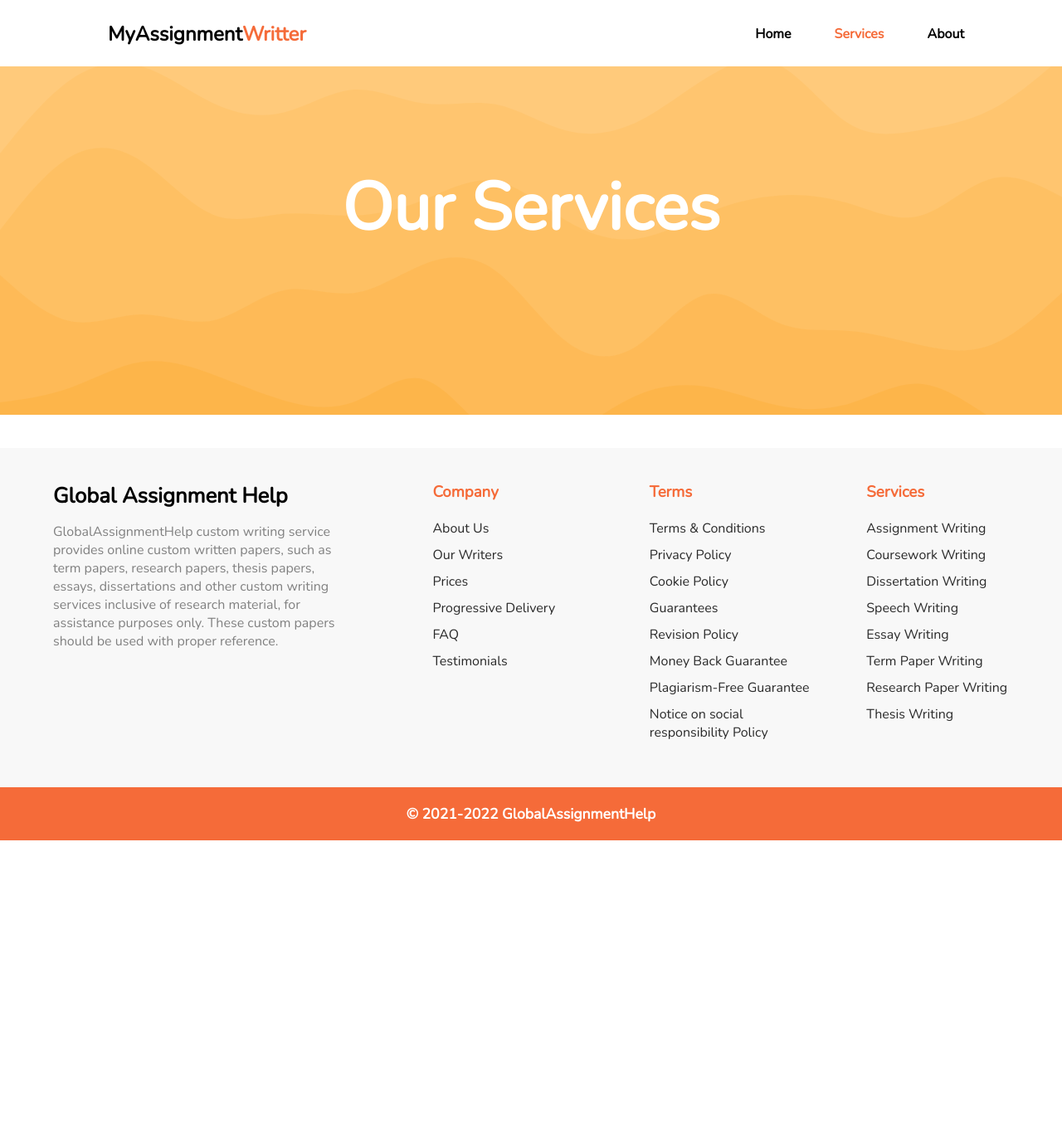
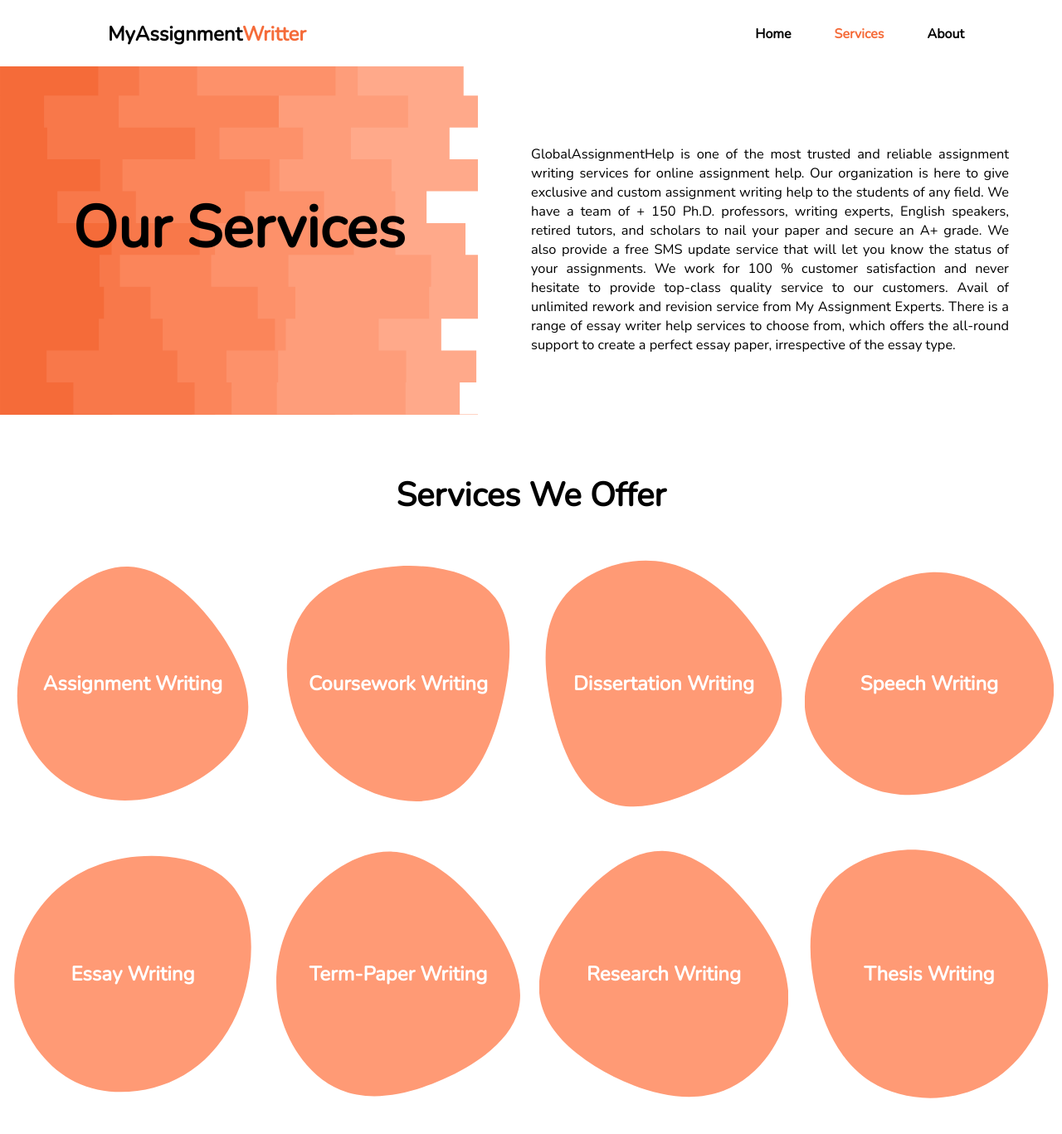
Before and after one commit to HrishikeshRathore/mritunjaysirsite, a plain HTML site: page services.html in a window 1280 px wide. Shown: the top 1367 px of the page at 83% size. Before the commit the page ends 1013 px from the top, so only its background shows below. Drawn offline with nearby package versions, Linux system fonts and the light colour scheme.

Commit message:
service update

```diff
--- a/services.html
+++ b/services.html
@@ -6,6 +6,8 @@
     <meta http-equiv="X-UA-Compatible" content="IE=edge">
     <meta name="viewport" content="width=device-width, initial-scale=1.0">
     <title>Document</title>
+    <link href='https://css.gg/arrange-front.css' rel='stylesheet'>
+    <link rel="stylesheet" href="https://cdnjs.cloudflare.com/ajax/libs/font-awesome/4.7.0/css/font-awesome.min.css">
     <link rel="stylesheet" href="styles/style.css">
     <link rel="stylesheet" href="styles/navbar.css">
     <link rel="stylesheet" href="styles/footer.css">
@@ -36,7 +38,81 @@
 
 
     <section id="heading">
-        <h1>Our Services</h1>
+        <div class="headname">
+            <h1>Our Services</h1>
+        </div>
+        <div class="headcon">
+            <p>GlobalAssignmentHelp is one of the most trusted and reliable assignment writing services for online
+                assignment help. Our
+                organization is here to give exclusive and custom assignment writing help to the students of any field.
+                We have a team
+                of + 150 Ph.D. professors, writing experts, English speakers, retired tutors, and scholars to nail your
+                paper and secure
+                an A+ grade. We also provide a free SMS update service that will let you know the status of your
+                assignments. We work
+                for 100 % customer satisfaction and never hesitate to provide top-class quality service to our
+                customers. Avail of
+                unlimited rework and revision service from My Assignment Experts. There is a range of essay writer help
+                services to
+                choose from, which offers the all-round support to create a perfect essay paper, irrespective of the
+                essay type.</p>
+        </div>
+    </section>
+
+
+    <h2 class="service">
+        Services We Offer
+    </h2>
+
+    <section id="content">
+
+        <div class="row">
+            <a href="#">
+                <div class="card1">
+                    <h2>Assignment Writing</h2>
+                </div>
+            </a>
+            <a href="#">
+                <div class="card2">
+                    <h2>Coursework Writing</h2>
+                </div>
+            </a>
+            <a href="#">
+                <div class="card3">
+                    <h2>Dissertation Writing</h2>
+                </div>
+            </a>
+            <a href="#">
+                <div class="card4">
+                    <h2>Speech Writing</h2>
+                </div>
+            </a>
+        </div>
+
+        <div class="row">
+            <a href="#">
+                <div class="card5">
+                    <h2>Essay Writing</h2>
+                </div>
+            </a>
+            <a href="#">
+                <div class="card6">
+                    <h2>Term-Paper Writing</h2>
+                </div>
+            </a>
+            <a href="#">
+                <div class="card7">
+                    <h2>Research Writing</h2>
+                </div>
+            </a>
+            <a href="#">
+                <div class="card8">
+                    <h2>Thesis Writing</h2>
+                </div>
+            </a>
+        </div>
+
+
     </section>
 
 
--- a/styles/header.css
+++ b/styles/header.css
@@ -54,7 +54,7 @@
 .rightHead img{
     width: 90%;
     border-radius: 50px;
-    border: 10px solid rgb(245, 107, 57);
+    border: 10px solid #f56b39;
 }
 
 @media screen and (max-width: 768px){
--- a/styles/services/services.css
+++ b/styles/services/services.css
@@ -1,15 +1,160 @@
 #heading{
+    display: flex;
+    width: 100%;
     height: 500px;
-    background-image: url("../../svg/servicebg.svg");
-    background-repeat: no-repeat;
-    background-size: cover;
+}
+
+#heading .headname{
+    width: 50%;
+    height: 100%;
+    background-image: url("../../svg/servicehead.svg");
+    background-size: 120%;
+    display: flex;
+    align-items: center;
+    justify-content: center;
+}
+
+#heading .headcon{
+    display: flex;
+    align-items: center;
+    justify-content: center;
+    padding: 5%;
+    font-size: 1.28vw;
+    text-align: justify;
+    padding-top: 50px;
+}
+
+#heading .headname h1{
+    padding-top: 50px;
+    font-size: 5.5vw;
+}
+
+#heading .headcon{
+    width: 50%;
+    height: 100%;
+}
+
+#content{
+
+    width: 100%;
+    display: flex;
+    flex-direction: column;
+    margin: 20px 0px;
+}
+
+#content .row{
     display: flex;
     justify-content: center;
-    align-items: center;
+    align-content: center;
+    margin-bottom: 30px;
 }
 
-#heading h1{
-    font-size: 5rem;
+#content .row .card1, .card2, .card3, .card4, .card5, .card6, .card7, .card8{
+    width: 300px;
+    height: 300px;
+    background-position: center;
+    background-size: cover;
+    background-repeat: no-repeat;
+    display: flex;
+    align-items: center;
+    justify-content: space-around;
+    margin: 10px;
+}
+
+#content .row a{
+    text-decoration: none;
+    color: rgb(255, 255, 255);
+}
+
+#content .row a:hover{
+    color: rgb(201, 54, 1);
+}
+
+.card1{
+    background-image: url("../../svg/servicecards/card1.svg");
+}
+
+.card2{
+    background-image: url("../../svg/servicecards/card2.svg");
+}
+
+.card3{
+    background-image: url("../../svg/servicecards/card3.svg");
+}
+
+.card4{
+    background-image: url("../../svg/servicecards/card4.svg");
+}
+.card5{
+    background-image: url("../../svg/servicecards/card5.svg");
+}
+
+.card6{
+    background-image: url("../../svg/servicecards/card6.svg");
+}
+.card7{
+    background-image: url("../../svg/servicecards/card7.svg");
+}
+
+.card8{
+    background-image: url("../../svg/servicecards/card8.svg");
+}
+
+.service{
+    text-align: center;
+    padding-top: 20px;
     font-weight: bolder;
-    color: #fff;
+    padding-bottom: 20px;
+    margin-top: 50px;
+    font-size: 2.5rem;
 }
+
+
+
+@media screen and (max-width: 1000px){
+    #content{
+        flex-direction: row;
+        justify-content: center;
+    }
+
+    #content .row{
+        flex-direction: column;
+    }
+}
+
+@media screen and (max-width: 768px){
+    #content{
+        flex-direction: column;
+        align-items: center;
+        font-size: .9rem;
+    }
+
+    #content .row .card1, .card2, .card3, .card4, .card5, .card6, .card7, .card8{
+        width: 280px;
+        height: 280px;
+    }
+
+    #heading {
+        flex-direction: column;
+        height: 600px;
+    }
+
+    #heading .headname{
+        width: 100%;
+    }
+
+    #heading .headcon{
+        width: 80%;
+        padding: 10%;
+        font-size: .8rem;
+    }
+
+    #heading .headname h1{
+        font-size: 1.8rem;
+    }
+
+    .service{
+        background-color: rgb(250, 224, 214);
+        font-size: 1.5rem;
+    }
+}
--- a/styles/style.css
+++ b/styles/style.css
@@ -13,3 +13,9 @@
     position: fixed;
     color: #000;
 }
+
+@media screen and (max-width: 768px){
+    .top{
+        height: 60px;
+    }
+}
```
Also changed, not shown: svg/servicecards/card1.svg (added), svg/servicecards/card2.svg (added), svg/servicecards/card3.svg (added), svg/servicecards/card4.svg (added), svg/servicecards/card5.svg (added), svg/servicecards/card6.svg (added), svg/servicecards/card7.svg (added), svg/servicecards/card8.svg (added), svg/servicehead.svg (added).
